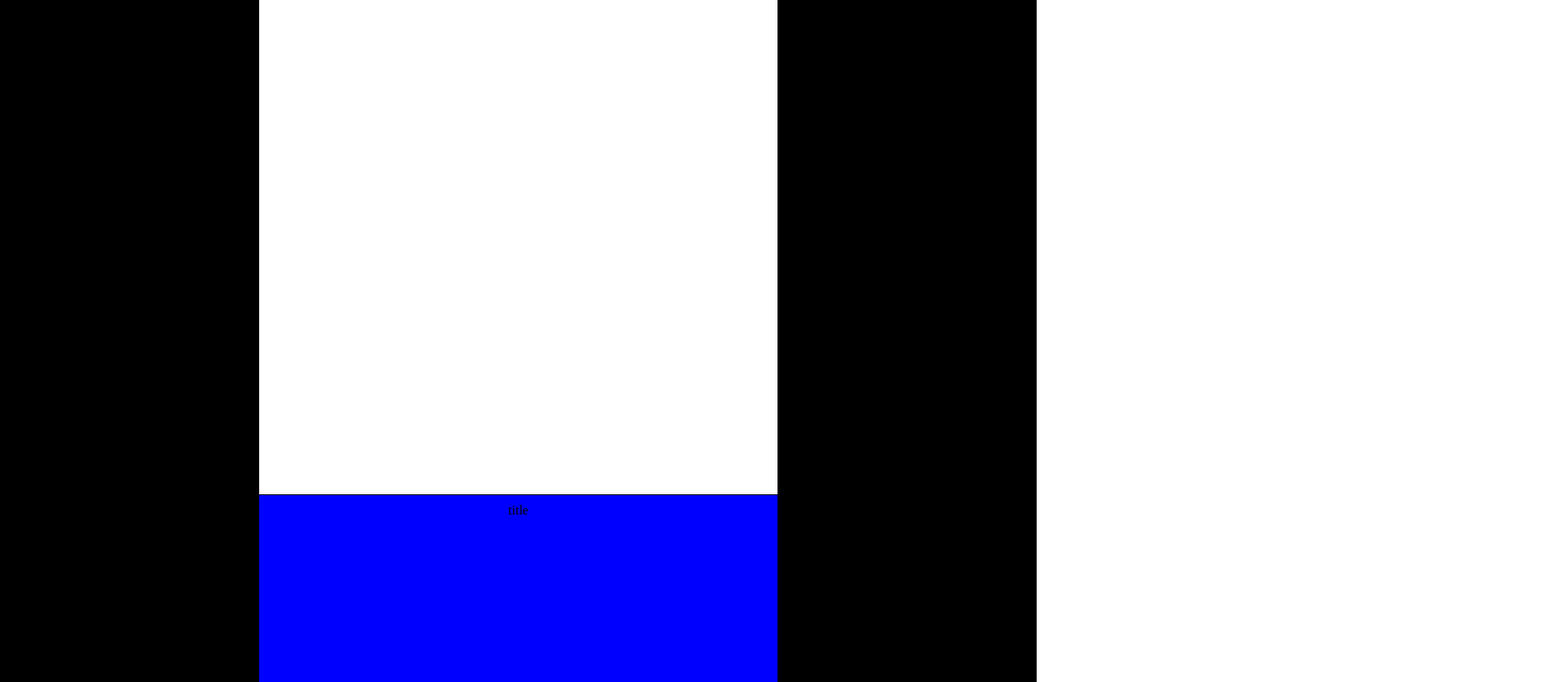
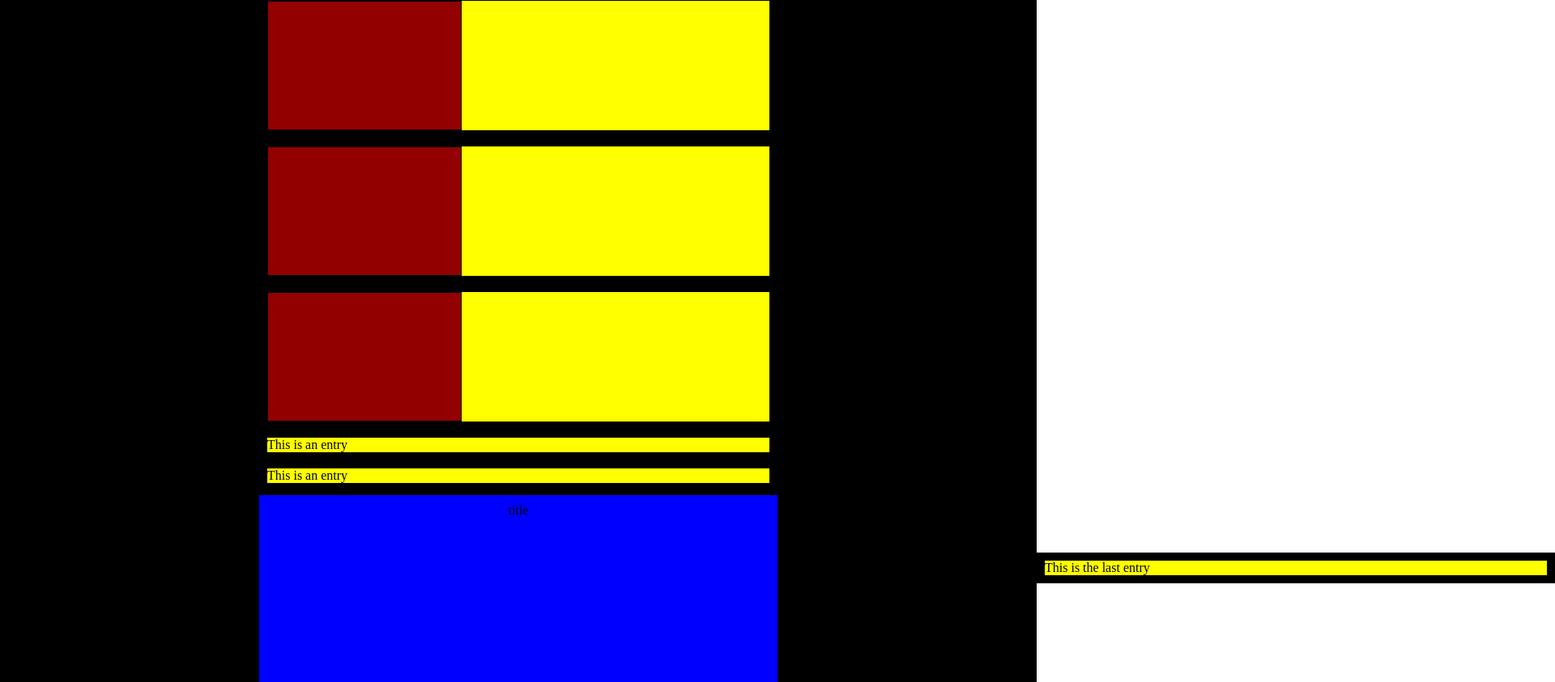
Before and after one commit to MeetYourCreator/reactjs-common-components, a React (Create React App) app: page / in a window 1280 px wide. Shown: the part 6597-7440 px from the top of the page at 81% size, 1920 px wide, since content can reach past the window. Built offline with nearby package versions, Linux system fonts and the light colour scheme.

Commit message:
create IntersectionObserver

```diff
--- a/src/App.tsx
+++ b/src/App.tsx
@@ -1,3 +1,5 @@
+import React, { useState, useEffect } from 'react';
+
 import { SplitViewPanels } from './components/';
 import { Modal } from './components/';
 import { SearchBar } from './components/';
@@ -14,10 +16,13 @@ import TestIMG2 from './assets/test/diner.jpg';
 import './App.css';
 
 export const App = () => {
+  const getClientY = (e: any) => {
+    console.log('e.clientY: ', e.ClientY);
+  };
   return (
     <>
       <section className="appContainer">
-        <div className="screenContainer panels">
+        <div onScroll={getClientY} className="screenContainer panels">
           <SplitViewPanels
             leftPanel={<div>Left Panel Content</div>}
             rightPanel={<div>Right Panel Content</div>}
--- a/src/components/HorizontalNav/HorizontalNav.tsx
+++ b/src/components/HorizontalNav/HorizontalNav.tsx
@@ -1,11 +1,64 @@
-import React, { useState, useCallback, useEffect } from 'react';
+import React, { useState, useRef, useEffect } from 'react';
+import { Card } from '../index';
 import './styles.css';
 
 export const HorizontalNav = () => {
-  const changeBkgrd = useCallback(() => console.log(window.scrollY), []);
+  //keep track of whether user is scrolling,
+  const [isIntersecting, setIsIntersecting] = useState<boolean>(false);
+  const ref = useRef<any>(null);
+
+  //create Intersection Observer
   useEffect(() => {
-    window.addEventListener('scroll', changeBkgrd);
-  }, [changeBkgrd]);
+    const observer =
+      // document.addEventListener('DOMContentLoaded', () => {
+      new IntersectionObserver(
+        ([entry]) => {
+          console.log('entries', entry);
 
-  return <div className="horizontalNavContainer">HorizontalNav</div>;
+          setIsIntersecting(entry.isIntersecting);
+        },
+        { rootMargin: '-300px' }
+      );
+    // });
+    console.log('isIntersecting', isIntersecting);
+    observer.observe(ref.current);
+    // return () => observer.disconnect();
+  }, [isIntersecting]);
+
+  useEffect(() => {
+    if (isIntersecting) {
+      ref.current
+        .querySelectorAll('.entry')
+        .forEach((el: any) => el.classList.add('slide-in'));
+    } else {
+      ref.current.classList.remove('slide-in');
+    }
+  }, [isIntersecting]);
+
+  return (
+    <article
+      ref={ref}
+
+      // className="horizontalNavContainer"
+    >
+      <div className="entry">
+        <Card styles={{ border: '1px solid black' }} />
+      </div>
+      <div className="entry">
+        <Card styles={{ border: '1px solid black' }} />
+      </div>
+      <div className="entry">
+        <Card styles={{ border: '1px solid black' }} />
+      </div>
+      <div className="entry">
+        <Card styles={{ border: '1px solid black' }} />
+      </div>
+
+      <div className="entry">This is an entry</div>
+      <div className="entry">This is an entry</div>
+      <div className="entry">This is an entry</div>
+      <div className="entry">This is an entry</div>
+      <div className="entry">This is the last entry</div>
+    </article>
+  );
 };
--- a/src/components/HorizontalNav/styles.css
+++ b/src/components/HorizontalNav/styles.css
@@ -1,9 +1,38 @@
-.horizontalNavContainer {
+/* .horizontalNavContainer {
   display: flex;
-  justify-content: flex-end;
+  flex-direction: column;
+  justify-content: space-evenly;
   align-content: flex-end;
   position: sticky;
+  width: 200vw;
+  max-height: 10px;
   top: 0;
   z-index: 1000;
   background-color: red;
+} */
+
+article .entry:first-child {
+  background-color: green;
+  transform: translateX(-150%);
+  opacity: 0;
 }
+
+article .entry:last-child {
+  transform: translateX(150%);
+  opacity: 0;
+}
+
+.entry {
+  opacity: 1;
+  /* transform: translateX(-150%); */
+  border: black 10px solid;
+  background-color: purple;
+}
+
+.slide-in {
+  opacity: 1;
+  transition-timing-function: ease-in-out;
+  transform: transition 100%;
+  opacity: 1 !important;
+  background-color: yellow;
+}
--- a/src/components/SplitViewPanels/SplitViewPanels.tsx
+++ b/src/components/SplitViewPanels/SplitViewPanels.tsx
@@ -24,6 +24,7 @@ const LeftPanel: React.FunctionComponent<LeftPanelProps> = ({
 
 export const SplitViewPanels: React.FunctionComponent<SplitViewPanelsProps> = ({
   leftPanel,
+
   rightPanel,
   className,
 }) => {
@@ -42,6 +43,7 @@ export const SplitViewPanels: React.FunctionComponent<SplitViewPanelsProps> = ({
 
   const onMouseDown = (e: React.MouseEvent) => {
     setSeparatorXPosition(e.clientX);
+    console.log(e.clientY);
     setIsDragging(true);
   };
 
@@ -49,7 +51,7 @@ export const SplitViewPanels: React.FunctionComponent<SplitViewPanelsProps> = ({
     if (isDragging && leftWidth && separatorXPosition) {
       const newLeftWidth = leftWidth + clientX - separatorXPosition;
       setSeparatorXPosition(clientX);
-
+      console.log('separatorXPosition', separatorXPosition);
       if (newLeftWidth < minLeftPanelWidth) {
         setLeftWidth(minLeftPanelWidth);
         return;
--- a/src/utils.ts
+++ b/src/utils.ts
@@ -1,3 +1,24 @@
+export const observer = new IntersectionObserver(
+  (entries) => {
+    console.log(entries);
+    entries.forEach((entry) => {
+      console.log(entry);
+      if (entry.isIntersecting) entry.target.classList.add('in-view');
+    });
+  },
+  {
+    rootMargin: '0px',
+    threshold: [0, 0.1, 1],
+  }
+);
+
+export const observeTags = (selector: string) => {
+  const tags = document.querySelectorAll(`${selector}`);
+  tags.forEach((tag) => {
+    observer.observe(tag);
+  });
+};
+
 export const detectTrackPad = (e: any) => {
   let isTrackPad = false;
   if (e.wheelDeltaY) {
```
Also changed, not shown: src/hooks/useOnScreen.ts (added, +22 -0 lines).
